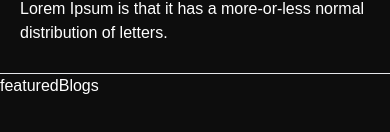
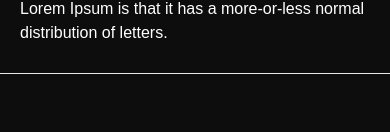
Before and after one commit to lucasjolibois54/lb-fitness, a Next.js app: page /blogs in a window 390 px wide. Shown: the part 690-822 px from the top of the page. Built offline with nearby package versions, Linux system fonts and the light colour scheme.

Commit message:
Update featuredBlogs.js

```diff
--- a/components/blogs/featuredBlogs.js
+++ b/components/blogs/featuredBlogs.js
@@ -2,7 +2,11 @@ import React from 'react'
 
 function featuredBlogs() {
   return (
-    <div>featuredBlogs</div>
+    <div className='my-16 max-w-7xl mx-auto px-6'>
+        <h3 className='!leading-tight text-white text-center px-5 mt-28 sm:mt-20 text-4xl xsm:text-3xl sm:text-4xl md:4xl md-lg:text-4xl lg:text-4xl font-bold stroke-removal'>
+            FEATURED BLOGS
+        </h3>
+    </div>
   )
 }
 
```
